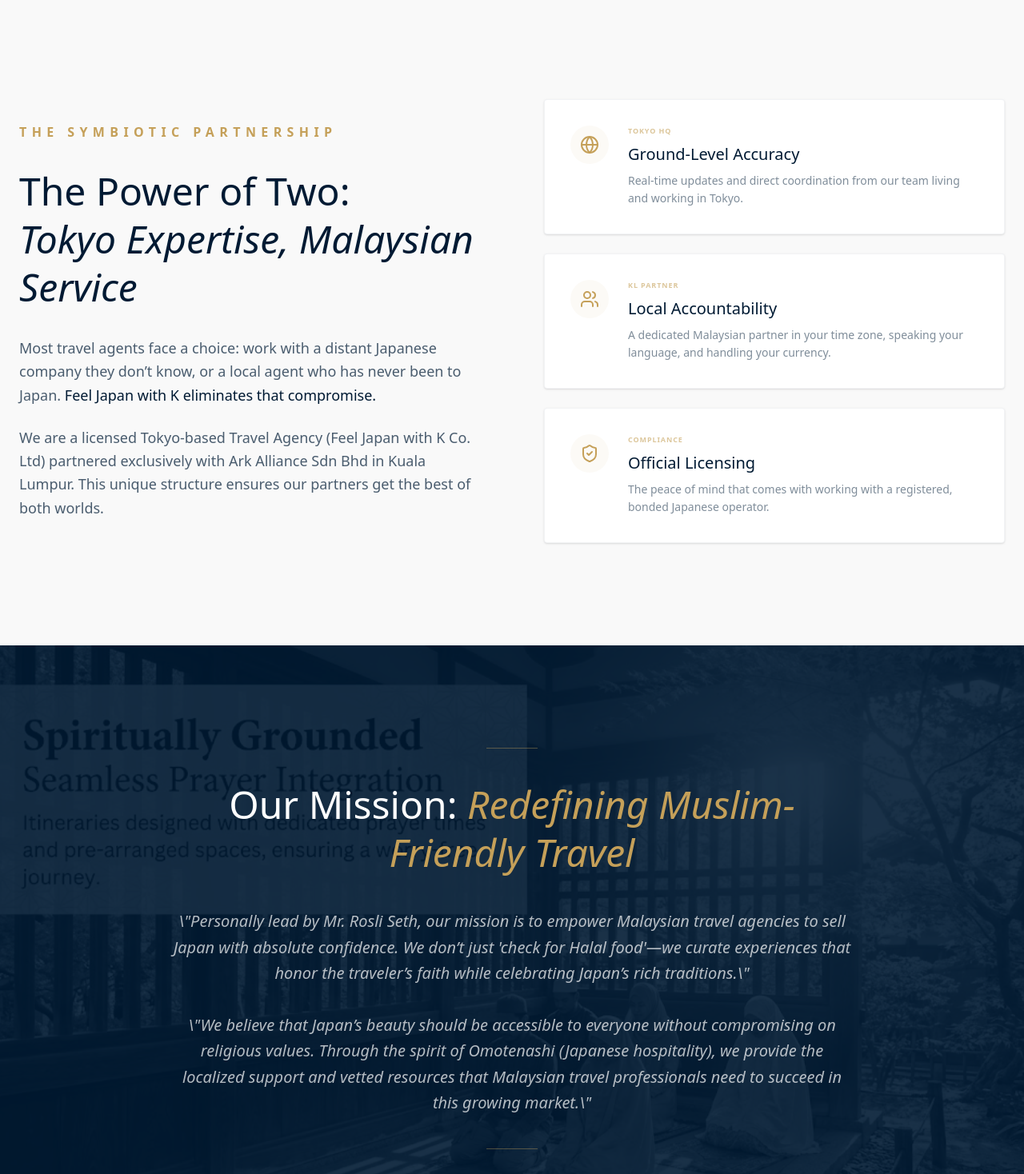
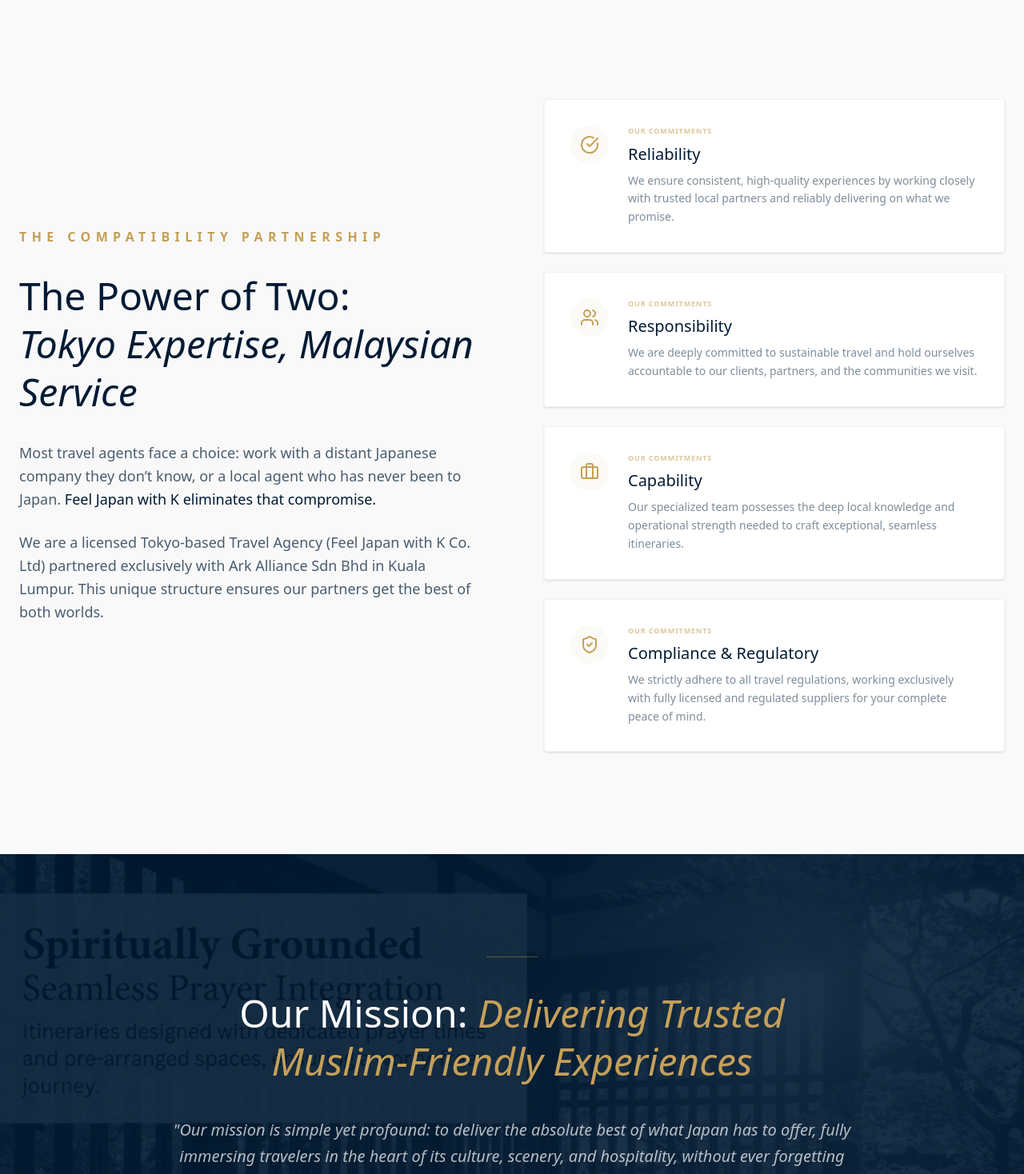
Before and after one commit to Pintarweb/feel_japan, a Next.js app: page /about in a window 1280 px wide. Shown: the part 740-2208 px from the top of the page at 80% size. Built offline with nearby package versions, Linux system fonts and the light colour scheme; no server answers; a web font is replaced by a local one.

Commit message:
release: v0.1.16 - update: modified capture.ts, page.tsx, itineraries.json

```diff
--- a/app/about/page.tsx
+++ b/app/about/page.tsx
@@ -46,7 +46,7 @@
                     <div className="grid lg:grid-cols-2 gap-20 items-center">
                         <div className="space-y-8">
                             <h2 className="text-10px font-bold uppercase tracking-[0.4em] text-brushed-gold">
-                                The Symbiotic Partnership
+                                The Compatibility Partnership
                             </h2>
                             <h3 className="text-4xl md:text-5xl font-serif text-midnight-navy leading-tight">
                                 The Power of Two: <br />
@@ -65,22 +65,28 @@
                         <div className="grid sm:grid-cols-1 gap-6">
                             {[
                                 {
-                                    icon: Globe,
-                                    title: "Ground-Level Accuracy",
-                                    desc: "Real-time updates and direct coordination from our team living and working in Tokyo.",
-                                    tag: "Tokyo HQ"
+                                    icon: CheckCircle,
+                                    title: "Reliability",
+                                    desc: "We ensure consistent, high-quality experiences by working closely with trusted local partners and reliably delivering on what we promise.",
+                                    tag: "Our Commitments"
                                 },
                                 {
                                     icon: Users,
-                                    title: "Local Accountability",
-                                    desc: "A dedicated Malaysian partner in your time zone, speaking your language, and handling your currency.",
-                                    tag: "KL Partner"
+                                    title: "Responsibility",
+                                    desc: "We are deeply committed to sustainable travel and hold ourselves accountable to our clients, partners, and the communities we visit.",
+                                    tag: "Our Commitments"
+                                },
+                                {
+                                    icon: Briefcase,
+                                    title: "Capability",
+                                    desc: "Our specialized team possesses the deep local knowledge and operational strength needed to craft exceptional, seamless itineraries.",
+                                    tag: "Our Commitments"
                                 },
                                 {
                                     icon: ShieldCheck,
-                                    title: "Official Licensing",
-                                    desc: "The peace of mind that comes with working with a registered, bonded Japanese operator.",
-                                    tag: "Compliance"
+                                    title: "Compliance & Regulatory",
+                                    desc: "We strictly adhere to all travel regulations, working exclusively with fully licensed and regulated suppliers for your complete peace of mind.",
+                                    tag: "Our Commitments"
                                 }
                             ].map((item, i) => (
                                 <div key={i} className="group bg-white p-8 border border-midnight-navy/5 shadow-sm hover:shadow-xl hover:-translate-y-1 transition-all duration-500 rounded-sm">
@@ -110,14 +116,14 @@
                 <div className="max-w-4xl mx-auto px-6 relative z-10 text-center">
                     <div className="w-16 h-[1px] bg-brushed-gold/40 mx-auto mb-10"></div>
                     <h2 className="text-4xl md:text-5xl font-serif text-white mb-10 leading-tight">
-                        Our Mission: <span className="italic italic text-brushed-gold">Redefining Muslim-Friendly Travel</span>
+                        Our Mission: <span className="italic text-brushed-gold">Delivering Trusted Muslim-Friendly Experiences</span>
                     </h2>
                     <div className="space-y-8 text-xl font-extralight text-white/70 leading-relaxed italic">
                         <p>
-                            \"Personally lead by Mr. Rosli Seth, our mission is to empower Malaysian travel agencies to sell Japan with absolute confidence. We don’t just 'check for Halal food'—we curate experiences that honor the traveler’s faith while celebrating Japan’s rich traditions.\"
+                            &quot;Our mission is simple yet profound: to deliver the absolute best of what Japan has to offer, fully immersing travelers in the heart of its culture, scenery, and hospitality, without ever forgetting or compromising on Muslim needs and values.&quot;
                         </p>
                         <p>
-                            \"We believe that Japan’s beauty should be accessible to everyone without compromising on religious values. Through the spirit of Omotenashi (Japanese hospitality), we provide the localized support and vetted resources that Malaysian travel professionals need to succeed in this growing market.\"
+                            &quot;Through the spirit of Omotenashi (Japanese hospitality), we curate every journey meticulously. By combining world-class attractions with thoughtfully vetted, authentic halal dining and prayer facilities, we ensure that every experience honors both the breathtaking beauty of Japan and the core principles of your faith.&quot;
                         </p>
                     </div>
                     <div className="w-16 h-[1px] bg-brushed-gold/40 mx-auto mt-10"></div>
@@ -136,19 +142,19 @@
                         {[
                             {
                                 title: "Muslim-Friendly Compliances",
-                                desc: "Every itinerary, restaurant, and prayer space has been personally reviewed for quality and religious compliance."
+                                desc: "Every itinerary, restaurant, and prayer space has been carefully selected and vetted for quality and religious compliance."
                             },
                             {
-                                title: "B2B Focused Support",
-                                desc: "We provide ready-to-use marketing assets and seamless logistics so you can focus on the sale."
+                                title: "Travel Agents Focused Support",
+                                desc: "We provide our B2B partners with ready-to-use marketing assets and seamless logistics so you can focus on the sale."
                             },
                             {
-                                title: "Authentic 'Off-Path' Access",
-                                desc: "Beyond typical tourist traps, we offer your clients the 'Real Japan' through our deep local networks."
+                                title: "On-Hand Experience",
+                                desc: "Our itineraries are crafted from genuine, practical experience, ensuring every route and activity is designed for optimal execution on the ground."
                             },
                             {
                                 title: "Cultural Fluency",
-                                desc: "We understand the nuances and expectations of the Malaysian traveler better than anyone else."
+                                desc: "We have a deep understanding of the nuances, preferences, and expectations of the Malaysian traveler to ensure a comfortable journey."
                             }
                         ].map((benefit, i) => (
                             <div key={i} className="p-8 border-l border-midnight-navy/5 hover:border-brushed-gold transition-colors duration-500">
@@ -165,7 +171,7 @@
             {/* Final CTA */}
             <section className="py-24 bg-midnight-navy relative overflow-hidden text-center">
                 <div className="max-w-3xl mx-auto px-6 relative z-10">
-                    <h2 className="text-3xl md:text-5xl font-serif text-white mb-8">Ready to elevate your Japan offerings?</h2>
+                    <h2 className="text-3xl md:text-5xl font-serif text-white mb-8">Let&apos;s create An Unforgettable Itinerary for your clients.</h2>
                     <p className="text-white/60 font-light mb-12 text-lg">
                         Gain immediate access to our latest 2026 travel resources and start crafting bespoke journeys for your clients today.
                     </p>
@@ -173,7 +179,7 @@
                         href="/partner-resources"
                         className="inline-flex items-center gap-4 bg-brushed-gold text-white px-10 py-5 rounded-sm text-xs font-bold uppercase tracking-[0.2em] hover:bg-white hover:text-midnight-navy transition-all duration-500 shadow-2xl group"
                     >
-                        Download our 2026 B2B Brochure
+                        Download our 2026 B2B Leaflet
                         <ArrowRight className="w-4 h-4 transition-transform group-hover:translate-x-2" />
                     </Link>
                 </div>
--- a/itineraries.json
+++ b/itineraries.json
@@ -3,15 +3,15 @@
   "/brochures/osaka-fit-osaka-4d3n-type-2",
   "/brochures/osaka-kyoto-kobe-gitosksummer26",
   "/brochures/tokyo-hakuba-fit-tokyo-hakuba-5d4n",
+  "/brochures/tokyo-mt-fuji-fittyosummer26",
+  "/brochures/golden-route-gittyoosksummer26",
   "/brochures/osaka-city-git-osaka-4d34n-type-2",
+  "/brochures/osaka-kyoto-kobe-fitosksummer26",
   "/brochures/fukuoka-nagasaki-git-fukuoka-nagasaki-4d3n",
   "/brochures/tokyo-mt-fuji-gittyosummer26",
   "/brochures/tokyo-mt-fuji-fit-tokyo-4d3n-type-2",
-  "/brochures/osaka-kyoto-kobe-fitosksummer26",
   "/brochures/golden-route-fittyoosksummer26",
-  "/brochures/tokyo-mt-fuji-fittyosummer26",
   "/brochures/kyushu-git-kyushu-6d5n-round-tour",
   "/brochures/git-hokkaido-lavender-2024",
-  "/brochures/golden-route-gittyoosksummer26",
   "/brochures/ice-breaker-ship-git-hokkaido-ice-breakership-4d34n"
 ]
--- a/package.json
+++ b/package.json
@@ -1,6 +1,6 @@
 {
   "name": "feeljapan_brochure",
-  "version": "0.1.15",
+  "version": "0.1.16",
   "private": true,
   "scripts": {
     "dev": "next dev",
```
Also changed, not shown: .agent/skills/brochure-capture/scripts/capture.ts, 1 other file (tests, documents, lock files or other folders).
